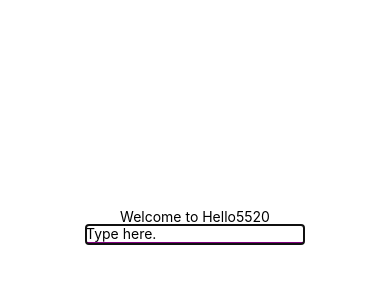
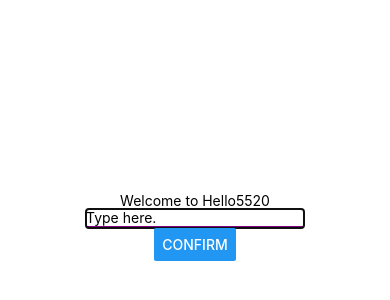
Before and after one commit to jyang10086/cs5520-inclass1, a React Native app: screen / in a window 390 px wide. Shown: the part 196-496 px from the top of the page. Built offline with nearby package versions, Linux system fonts and the light colour scheme.

Commit message:
Add a Confirm button to log input text

```diff
--- a/components/Input.js
+++ b/components/Input.js
@@ -1,5 +1,5 @@
 import { useState } from "react";
-import { Text, TextInput } from "react-native";
+import { Button, Text, TextInput } from "react-native";
 export default function Input({ autoFocus }) {
   const [text, setText] = useState("");
   const [showCounter, setShowCounter] = useState(false);
@@ -17,6 +17,10 @@ export default function Input({ autoFocus }) {
   const handleFocus = () => {
     setShowCounter(true);
     setMessage("");
+  };
+
+  const handleConfirm = () => {
+    console.log(text);
   };
 
   return (
@@ -38,6 +42,10 @@ export default function Input({ autoFocus }) {
       )}
 
       {message.length > 0 && <Text>{message}</Text>}
+      <Button
+        title="Confirm"
+        onPress={handleConfirm}
+      />
     </>
   );
 }
```
